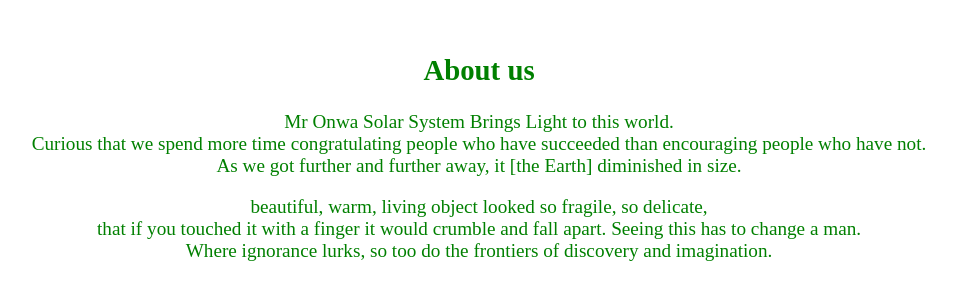
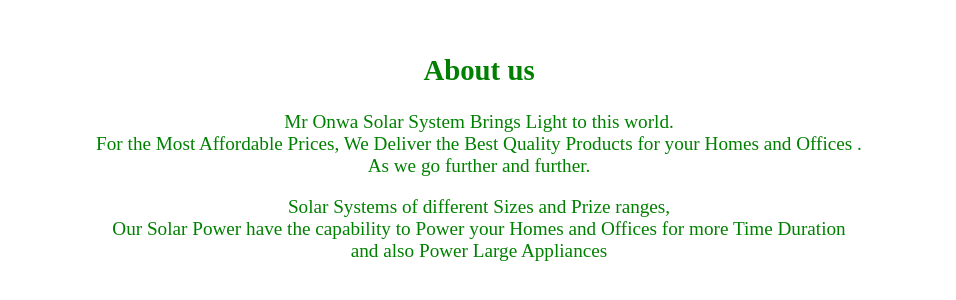
Before and after one commit to zionofnazareth/mronwasolarsystems, a plain HTML site: page about.html in a window 1280 px wide. Shown: the whole page, without its empty margins (161-1117 px from the left). Drawn offline with Linux system fonts and the light colour scheme.

Commit message:
Add files via upload

```diff
--- a/about.html
+++ b/about.html
@@ -5,16 +5,15 @@
     <meta name="viewport" content="width=device-width, initial-scale=1.0">
     <title>Document</title>
     <style>
-        .about
+     .about
 {
 	text-align: center;
     color: green;
     font-size: larger;
 }
-#about
-{
 
-}
+
+
     </style>
 </head>
 <body>
@@ -31,10 +30,10 @@
                         <div class="section-content">
                             <h2 class="section-content-title">About us</h2>
                             <p class="section-content-para">
-                                Mr Onwa Solar System Brings Light to this world. <br> Curious that we spend more time congratulating people who have succeeded than encouraging people who have not.<br> As we got further and further away, it [the Earth] diminished in size.
+                                Mr Onwa Solar System Brings Light to this world. <br> For the Most Affordable Prices, We Deliver the Best Quality Products for your Homes and Offices .<br> As we go further and further.
                             </p>
                             <p class="section-content-para">
-                                beautiful, warm, living object looked so fragile, so delicate,<br> that if you touched it with a finger it would crumble and fall apart. Seeing this has to change a man. <br> Where ignorance lurks, so too do the frontiers of discovery and imagination.
+                                Solar Systems of different Sizes and Prize ranges,<br> Our Solar Power have the capability to Power your Homes and Offices for more Time Duration  <br> and also Power Large Appliances
                             </p>
                         </div> <!-- /.section-content -->
                     </div>
```
Also changed, not shown: index.html (+1 -1 lines).
